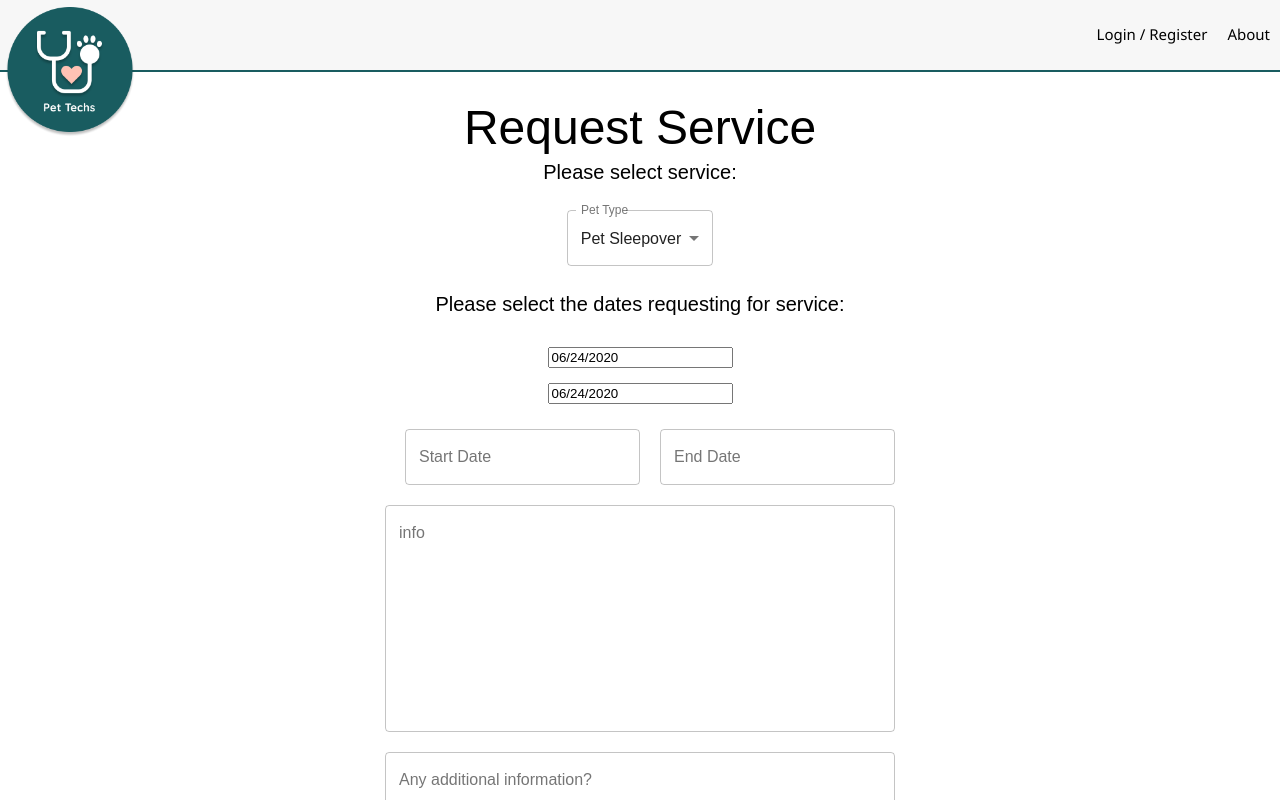
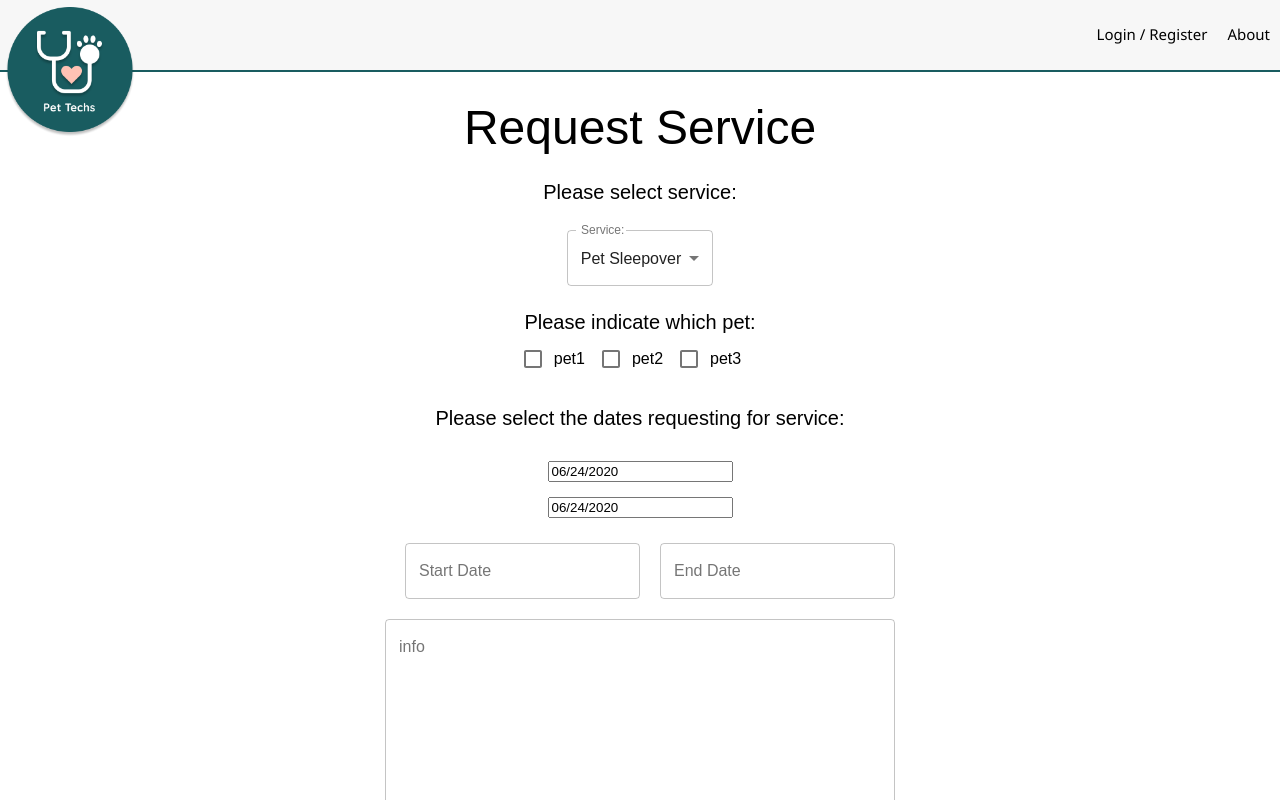
Before and after one commit to chinmayapulikallu/pet-techs, a React (Create React App) app: page /#/client_service in a window 1280 px wide. Shown: the top 800 px of the page. Built offline with nearby package versions, Linux system fonts and the light colour scheme; no server answers.

Commit message:
working date-picker

```diff
--- a/src/components/ClientServiceRequest/ClientServiceRequest.jsx
+++ b/src/components/ClientServiceRequest/ClientServiceRequest.jsx
@@ -12,6 +12,7 @@ import MenuItem from "@material-ui/core/MenuItem";
 import InputLabel from "@material-ui/core/InputLabel";
 import DatePicker from "react-datepicker";
 import 'react-datepicker/dist/react-datepicker-cssmodules.css';
+import Checkbox from "@material-ui/core/Checkbox"
 
 const styles = theme => ({
     root: {
@@ -20,9 +21,6 @@ const styles = theme => ({
         marginTop: '100px',
     },
     title: {
-        textAlign: 'center',
-    },
-    helperText: {
         textAlign: 'center',
     },
     boxes: {
@@ -40,7 +38,14 @@ const styles = theme => ({
     },
     info: {
         marginTop: 20
-    }
+    },
+    services: {
+        marginTop: 20
+    },
+    // check: {
+    //     textAlign: "center",
+    //     marginLeft: "127px"
+    // }
 })
 
 class ClientServiceRequest extends Component {
@@ -61,6 +66,24 @@ class ClientServiceRequest extends Component {
                 return this.setState({
                     [property]: event.target.value
                 })
+                case "pet1":
+                    return this.setState({
+                        [property]: event.target.checked
+                    })
+        }
+    }
+
+    handleInputChange = (event, property) => {
+        console.log("Here is state!", this.state)
+        if (event.target.value === "true" || event.target.value === "false") {
+            this.setState({
+                [property]: event.target.checked === true,
+            });
+        } else {
+            console.log(event.target.value)
+            this.setState({
+                [property]: event.target.value,
+            });
         }
     }
 
@@ -79,22 +102,47 @@ class ClientServiceRequest extends Component {
                         <FormControl>
                             <Typography className={classes.title} variant="h3">Request Service</Typography>
                             <div>
-                                <Typography variant="h6">Please select service:</Typography>
+                                <Typography className={classes.services} variant="h6">Please select service:</Typography>
                                 <br />
                                 <FormControl variant="outlined">
-                                    <InputLabel id="demo-simple-select-outlined-label">Pet Type</InputLabel>
+                                    <InputLabel>Service:</InputLabel>
                                     <Select
-                                        labelId="demo-simple-select-outlined-label"
-                                        id="demo-simple-select-outlined"
-                                        value={0}
+
+
+                                        value={"Sleepover"}
                                         color="secondary"
                                         label="Service"
                                     >
-                                        <MenuItem value="0">Pet Sleepover</MenuItem>
-                                        <MenuItem value="Dog">Pet Boarding</MenuItem>
-                                        <MenuItem value="Cat">Drop-In</MenuItem>
-                                        <MenuItem value="Other">Hospice</MenuItem>
+                                        <MenuItem value="Sleepover">Pet Sleepover</MenuItem>
+                                        <MenuItem value="Boarding">Pet Boarding</MenuItem>
+                                        <MenuItem value="Drop-In">Drop-In</MenuItem>
+                                        <MenuItem value="Hospice">Hospice</MenuItem>
                                     </Select>
+
+                                </FormControl>
+
+                                <Typography className={classes.services} variant="h6">Please indicate which pet:</Typography>
+                                <FormControl>
+                                <FormGroup row={true}>
+                                    <FormControlLabel
+                                        control={<Checkbox name="pet1" />}
+                                        value={this.state.pet1}
+                                        onChange={(event) => this.handleInputChange(event, "pet1")}
+                                        label="pet1"
+                                    />
+                                    <FormControlLabel
+                                        control={<Checkbox name="pet2" />}
+                                        value={this.state.pet2}
+                                        onChange={(event) => this.handleInputChange(event, "pet2")}
+                                        label="pet2"
+                                    />
+                                    <FormControlLabel
+                                        control={<Checkbox name="pet3" />}
+                                        value={this.state.pet2}
+                                        onChange={(event) => this.handleInputChange(event, "pet3")}
+                                        label="pet3"
+                                    />
+                                    </FormGroup>
                                 </FormControl>
                             </div>
                             <br />
```
